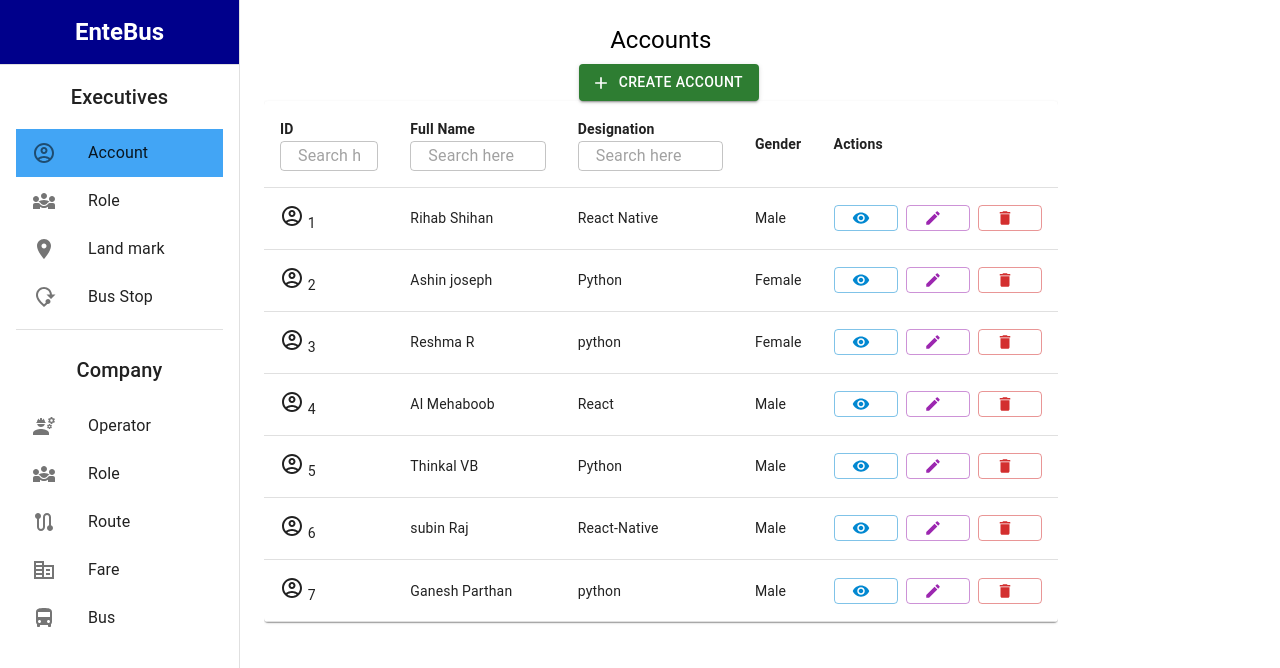
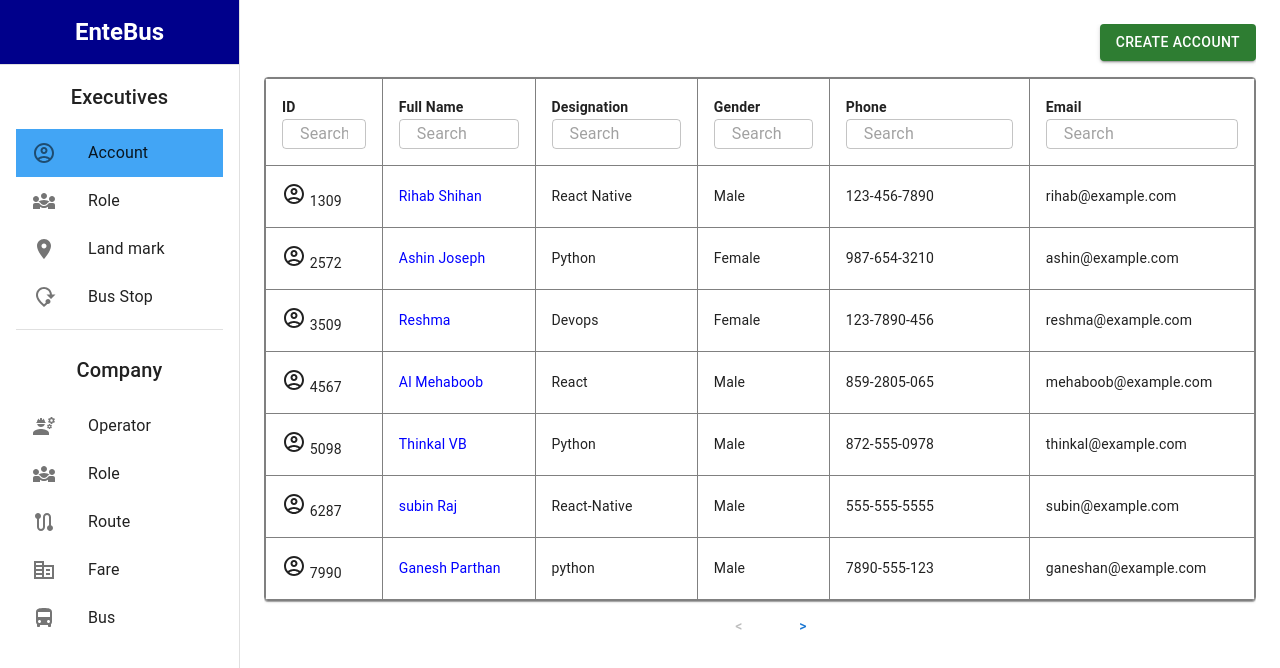
Before and after one commit to NixbugSoftwares/executive-app, a React (Vite) app: page /account in a window 1280 px wide. Shown: the top 668 px of the page. Built offline with nearby package versions, Linux system fonts and the light colour scheme.

Commit message:
Updated Accounting list , also added new features like pagination and other.

```diff
--- a/src/screens/accountpage/AccountListingPage.tsx
+++ b/src/screens/accountpage/AccountListingPage.tsx
@@ -1,6 +1,5 @@
 import React, { useState } from "react";
-import { Table, TableBody, TableCell, TableContainer, TableHead, TableRow, Paper, TextField, Box, Button, Typography, Stack } from "@mui/material";
-import { Edit as EditIcon, Visibility as VisibilityIcon, Delete as DeleteIcon } from '@mui/icons-material';
+import { Table, TableBody, TableCell, TableContainer, TableHead, TableRow, Paper, TextField, Box, Button, Typography, TablePagination } from "@mui/material";
 import { useNavigate } from "react-router-dom";
 import AccountCircleOutlinedIcon from '@mui/icons-material/AccountCircleOutlined';
 import AccountDetailsCard from "./AccountDetailsCard";
@@ -16,143 +15,252 @@ interface Account {
   email: string;
   phoneNumber: string;
   status: string;
-}
+  role: {
+    roleName: string;
+    permissions: string[];
+  };
+};
 
 const AccountListingTable = () => {
   const data: Account[] = [
-    { id: 1, fullName: "Rihab Shihan", username: "rihab", password: "rihab@123", gender: "Male", designation: "React Native", email: "rihab@example.com", phoneNumber: "123-456-7890", status: "Active" },
-    { id: 2, fullName: "Ashin joseph", username: "Ashin", password: "ashin123", gender: "Female", designation: "Python", email: "ashin@example.com", phoneNumber: "987-654-3210", status: "Active" },
-    { id: 3, fullName: "Reshma R", username: "reshma ", password: "reshma123", gender: "Female", designation: "python", email: "rershma@example.com", phoneNumber: "555-555-5555", status: "Active" },
-    { id: 4, fullName: "Al Mehaboob", username: " mehaboob ", password: "al123", gender: "Male", designation: "React", email: "allu@example.com", phoneNumber: "2345678901", status: "Active" },
-    { id: 5, fullName: "Thinkal VB", username: "thinkal ", password: "thinkal123", gender: "Male", designation: "Python", email: "thinkal@example.com", phoneNumber: "555-555-5555", status: "inactive" },
-    { id: 6, fullName: "subin Raj", username: "subin ", password: "subin123", gender: "Male", designation: "React-Native", email: "subin@example.com", phoneNumber: "555-555-5555", status: "inactive" },
-    { id: 7, fullName: "Ganesh Parthan", username: "ganeshan ", password: "ganeshan123", gender: "Male", designation: "python", email: "ganeshan@example.com", phoneNumber: "555-555-5555", status: "inactive" },
+    { id: 1309, fullName: "Rihab Shihan", username: "rihab", password: "rihab@123", gender: "Male", designation: "React Native", email: "rihab@example.com", phoneNumber: "123-456-7890", status: "Active", role: { roleName: "Admin", permissions: [" managerole", "managelandmark "] } },
+    { id: 2572, fullName: "Ashin Joseph", username: "ashin", password: "ashin123", gender: "Female", designation: "Python", email: "ashin@example.com", phoneNumber: "987-654-3210", status: "Active", role: { roleName: "Admin", permissions: ["manageexecutive", "managelandmark", "managecompany"] } },
+    { id: 3509, fullName: "Reshma", username: "reshma", password: "reshma@123", gender: "Female", designation: "Devops", email: "reshma@example.com", phoneNumber: "123-7890-456", status: "inactive", role: { roleName: "Admin", permissions: ["manageexecutive", "managelandmark"] } },
+    { id: 4567, fullName: "Al Mehaboob", username: "mehaboob", password: "mehaboob@123", gender: "Male", designation: "React", email: "mehaboob@example.com", phoneNumber: "859-2805-065", status: "inactive", role: { roleName: "Admin", permissions: ["manageexecutive", "managerole", "managelandmark"] } },
+    { id: 5098, fullName: "Thinkal VB", username: "thinkal ", password: "thinkal123", gender: "Male", designation: "Python", email: "thinkal@example.com", phoneNumber: "872-555-0978", status: "inactive", role: { roleName: "Admin", permissions: ["manageexecutive", "managerole", "managelandmark", "managecompany"] } },
+    { id: 6287, fullName: "subin Raj", username: "subin ", password: "subin123", gender: "Male", designation: "React-Native", email: "subin@example.com", phoneNumber: "555-555-5555", status: "inactive", role: { roleName: "Admin", permissions: ["manageexecutive, managerole", "managelandmark", "managecompany"] } },
+    { id: 7990, fullName: "Ganesh Parthan", username: "ganeshan ", password: "ganeshan123", gender: "Male", designation: "python", email: "ganeshan@example.com", phoneNumber: "7890-555-123", status: "inactive", role: { roleName: "Admin", permissions: ["manageexecutive", "managerole", "managelandmark", "managecompany"] } },
+    { id: 1309, fullName: "Leomessi", username: "rihab", password: "rihab@123", gender: "Male", designation: "React Native", email: "rihab@example.com", phoneNumber: "123-456-7890", status: "Active", role: { roleName: "Admin", permissions: [" managerole", "managelandmark "] } },
+    { id: 2572, fullName: "C.ronaldo", username: "ashin", password: "ashin123", gender: "Female", designation: "Python", email: "ashin@example.com", phoneNumber: "987-654-3210", status: "Active", role: { roleName: "Admin", permissions: ["manageexecutive", "managelandmark", "managecompany"] } },
+    { id: 3509, fullName: "Neymar", username: "reshma", password: "reshma@123", gender: "Female", designation: "Devops", email: "reshma@example.com", phoneNumber: "123-7890-456", status: "inactive", role: { roleName: "Admin", permissions: ["manageexecutive", "managelandmark"] } },
+    { id: 4567, fullName: "Maradona", username: "mehaboob", password: "mehaboob@123", gender: "Male", designation: "React", email: "mehaboob@example.com", phoneNumber: "859-2805-065", status: "inactive", role: { roleName: "Admin", permissions: ["manageexecutive", "managerole", "managelandmark"] } },
+    { id: 5098, fullName: "J.cryuff", username: "thinkal ", password: "thinkal123", gender: "Male", designation: "Python", email: "thinkal@example.com", phoneNumber: "872-555-0978", status: "inactive", role: { roleName: "Admin", permissions: ["manageexecutive", "managerole", "managelandmark", "managecompany"] } },
+    { id: 6287, fullName: "Zidane", username: "subin ", password: "subin123", gender: "Male", designation: "React-Native", email: "subin@example.com", phoneNumber: "555-555-5555", status: "inactive", role: { roleName: "Admin", permissions: ["manageexecutive, managerole", "managelandmark", "managecompany"] } },
+    { id: 7990, fullName: "Lamin Yamal", username: "ganeshan ", password: "ganeshan123", gender: "Male", designation: "python", email: "ganeshan@example.com", phoneNumber: "7890-555-123", status: "inactive", role: { roleName: "Admin", permissions: ["manageexecutive", "managerole", "managelandmark", "managecompany"] } },
+
   ];
 
   const navigate = useNavigate();
-  const handleNavigate = () => {
-    navigate("/account/create");
-  };
+  const [selectedAccount, setSelectedAccount] = useState<Account | null>(null);
+  const [search, setSearch] = useState({ id: "", fullName: "", designation: "", gender: "", email: "", phoneNumber: "" });
 
-  const [selectedAccount, setSelectedAccount] = useState<Account | null>(null);
-  const [search, setSearch] = useState({ id: "", fullName: "", designation: "", gender: "" });
+  const [page, setPage] = useState(0);
+  const rowsPerPage = 7;
 
   const handleRowClick = (account: Account) => {
     setSelectedAccount(account);
   };
 
-  const handleSearchChange = (e: React.ChangeEvent<HTMLInputElement | HTMLTextAreaElement>, column: string) => {
+  const handleSearchChange = (e: React.ChangeEvent<HTMLInputElement | HTMLTextAreaElement>, column: keyof typeof search) => {
     setSearch((prev) => ({ ...prev, [column]: (e.target as HTMLInputElement).value }));
   };
 
-
-  // **🔹 Filter Data Based on Search Input**
   const filteredData = data.filter((row) =>
     row.id.toString().toLowerCase().includes(search.id.toLowerCase()) &&
     row.fullName.toLowerCase().includes(search.fullName.toLowerCase()) &&
     row.designation.toLowerCase().includes(search.designation.toLowerCase()) &&
-    row.gender.toLowerCase().includes(search.gender.toLowerCase())
+    row.gender.toLowerCase().includes(search.gender.toLowerCase()) &&
+    row.email.toLowerCase().includes(search.email.toLowerCase()) &&
+    row.phoneNumber.toLowerCase().includes(search.phoneNumber.toLowerCase())
   );
 
+  const handleChangePage = (event: React.MouseEvent<HTMLButtonElement> | null, newPage: number) => {
+    setPage(newPage);
+  };
+
   return (
-    <Box sx={{ display: "flex", width: "100%", height: "100vh", overflow: "hidden" }}>
-      {/* Table Section - Default 80%, Shrinks to 60% when details are visible */}
+    <Box
+      sx={{
+        display: "flex",
+        flexDirection: { xs: "column", md: "row" },
+        width: "100%",
+        height: "100vh",
+        overflow: "hidden",
+        gap: 2
+      }}
+    >
+
       <Box
         sx={{
-          flex: selectedAccount ? "0 0 60%" : "0 0 80%",
-          maxWidth: selectedAccount ? "60%" : "80%",
+          flex: selectedAccount ? { xs: "0 0 100%", md: "0 0 65%" } : "0 0 100%",
+          maxWidth: selectedAccount ? { xs: "100%", md: "65%" } : "100%",
           transition: "all 0.3s ease",
-          overflow: "hidden",
+          overflow: "hidden", // Disable scrolling when no account is selected
+          overflowY: selectedAccount ? "auto" : "hidden", // Enable scrolling when details card is shown
         }}
       >
-        <Typography variant="h5" align="center" gutterBottom>
-          Accounts
-        </Typography>
-        <Button sx={{ ml: 2 }} variant="contained" color="success" startIcon={<AddIcon />} onClick={handleNavigate}>
+
+        <Button
+          sx={{
+            ml: 'auto',
+            mb: 2,
+            display: 'block',
+          }}
+          variant="contained"
+          color="success"
+
+          onClick={() => navigate("/account/create")}
+        >
           Create Account
         </Button>
 
-        <TableContainer component={Paper} sx={{ border: "1px thin gray", overflow: "hidden" }}>
+
+        <TableContainer component={Paper} sx={{ border: "1px solid gray",  overflowX: "auto" }}>
           <Table sx={{ borderCollapse: "collapse", width: "100%" }}>
             <TableHead>
               <TableRow>
-                <TableCell sx={{ border: "1px thin gray" }}>
+                {/* Table Headers */}
+                <TableCell sx={{ border: "1px solid gray" }}>
                   <b>ID</b>
                   <TextField
                     variant="outlined"
                     size="small"
-                    placeholder="Search here"
+                    placeholder="Search"
                     value={search.id}
                     onChange={(e) => handleSearchChange(e, "id")}
                     fullWidth
-                    onClick={(e) => e.stopPropagation()} // Prevents row click event
                     sx={{ "& .MuiInputBase-root": { height: 30, padding: "4px" } }}
                   />
                 </TableCell>
 
-                <TableCell sx={{ border: "1px thin gray" }}>
+                <TableCell sx={{ border: "1px solid gray" }}>
                   <b>Full Name</b>
                   <TextField
                     variant="outlined"
                     size="small"
-                    placeholder="Search here"
+                    placeholder="Search"
                     value={search.fullName}
                     onChange={(e) => handleSearchChange(e, "fullName")}
                     fullWidth
-                    onClick={(e) => e.stopPropagation()} // Prevents row click event
                     sx={{ "& .MuiInputBase-root": { height: 30, padding: "4px" } }}
                   />
                 </TableCell>
 
-                <TableCell sx={{ border: "1px thin gray" }}>
+                <TableCell sx={{ border: "1px solid gray" }}>
                   <b>Designation</b>
                   <TextField
                     variant="outlined"
                     size="small"
-                    placeholder="Search here"
+                    placeholder="Search"
                     value={search.designation}
                     onChange={(e) => handleSearchChange(e, "designation")}
                     fullWidth
-                    onClick={(e) => e.stopPropagation()} // Prevents row click event
                     sx={{ "& .MuiInputBase-root": { height: 30, padding: "4px" } }}
                   />
                 </TableCell>
 
-                <TableCell sx={{ border: "1px thin gray" }}>
+                <TableCell sx={{ border: "1px solid gray" }}>
                   <b>Gender</b>
+                  <TextField
+                    variant="outlined"
+                    size="small"
+                    placeholder="Search"
+                    value={search.gender}
+                    onChange={(e) => handleSearchChange(e, "gender")}
+                    fullWidth
+                    sx={{ "& .MuiInputBase-root": { height: 30, padding: "4px" } }}
+                  />
                 </TableCell>
-                <TableCell sx={{ border: "1px thin gray" }}>
-                  <b>Actions</b>
+
+                <TableCell sx={{ border: "1px solid gray", width: "200px" }}>
+                  <b>Phone</b>
+                  <TextField
+                    variant="outlined"
+                    size="small"
+                    placeholder="Search"
+                    value={search.phoneNumber}
+                    onChange={(e) => handleSearchChange(e, "phoneNumber")}
+                    fullWidth
+                    sx={{ "& .MuiInputBase-root": { height: 30, padding: "4px" } }}
+                  />
+                </TableCell>
+
+                <TableCell sx={{ border: "1px solid gray" }}>
+                  <b>Email</b>
+                  <TextField
+                    variant="outlined"
+                    size="small"
+                    placeholder="Search"
+                    value={search.email}
+                    onChange={(e) => handleSearchChange(e, "email")}
+                    fullWidth
+                    sx={{ "& .MuiInputBase-root": { height: 30, padding: "4px" } }}
+                  />
                 </TableCell>
               </TableRow>
             </TableHead>
 
             <TableBody>
-              {filteredData.map((row) => (
-                <TableRow key={row.id} hover sx={{ cursor: "pointer" }} onClick={() => handleRowClick(row)}>
-                  <TableCell sx={{ border: "1px thin gray" }}>
-                    <AccountCircleOutlinedIcon /> {row.id}
+              {filteredData.slice(page * rowsPerPage, page * rowsPerPage + rowsPerPage).map((row) => (
+                <TableRow key={row.id} hover>
+                  <TableCell sx={{ border: "1px solid gray" }}><AccountCircleOutlinedIcon /> {row.id}</TableCell>
+                  <TableCell
+                    sx={{ border: "1px solid gray", cursor: "pointer", color: "blue" }}
+                    onClick={() => handleRowClick(row)}
+                  >
+                    {row.fullName}
                   </TableCell>
-                  <TableCell sx={{ border: "1px thin gray" }}>{row.fullName}</TableCell>
-                  <TableCell sx={{ border: "1px thin gray" }}>{row.designation}</TableCell>
-                  <TableCell sx={{ border: "1px thin gray" }}>{row.gender}</TableCell>
-                  <TableCell sx={{ border: "1px thin gray" }}>
-                    <Stack direction="row" spacing={1}>
-                      <Button variant="outlined" color="info" size="small" startIcon={<VisibilityIcon />} onClick={(e) => e.stopPropagation()}></Button>
-                      <Button variant="outlined" color="secondary" size="small" startIcon={<EditIcon />} onClick={(e) => e.stopPropagation()}></Button>
-                      <Button variant="outlined" color="error" size="small" startIcon={<DeleteIcon />} onClick={(e) => e.stopPropagation()}></Button>
-                    </Stack>
-                  </TableCell>
+                  <TableCell sx={{ border: "1px solid gray" }}>{row.designation}</TableCell>
+                  <TableCell sx={{ border: "1px solid gray" }}>{row.gender}</TableCell>
+                  <TableCell sx={{ border: "1px solid gray" }}>{row.phoneNumber}</TableCell>
+                  <TableCell sx={{ border: "1px solid gray" }}>{row.email}</TableCell>
                 </TableRow>
               ))}
             </TableBody>
           </Table>
         </TableContainer>
+
+        {/* Pagination */}
+        <TablePagination
+            component="div"
+            count={filteredData.length}
+            page={page}
+            onPageChange={handleChangePage}
+            rowsPerPage={rowsPerPage}
+            rowsPerPageOptions={[]}
+            labelDisplayedRows={() => ''}  // Remove default label text
+            ActionsComponent={({ count, page, onPageChange }) => (
+              <Box sx={{ display: 'flex', justifyContent: 'center', alignItems: 'center' }}>
+                <Button
+                  onClick={(event) => onPageChange(event, page - 1)}
+                  disabled={page === 0}
+                  sx={{ padding: '5px 10px' }}
+                >
+                  &lt; {/* Left Arrow */}
+                </Button>
+                <Button
+                  onClick={(event) => onPageChange(event, page + 1)}
+                  disabled={page >= Math.ceil(count / rowsPerPage) - 1}
+                  sx={{ padding: '5px 10px' }}
+                >
+                  &gt; {/* Right Arrow */}
+                </Button>
+              </Box>
+            )}
+            sx={{
+              display: "flex",
+              justifyContent: "center", // Center the pagination
+              alignItems: "center",
+              padding: "10px 0",
+            }}
+         />
+
       </Box>
 
-      {/* Right Panel - Initially Hidden, Appears at 40% when a row is clicked */}
+      {/* Right Side - Account Details Card */}
       {selectedAccount && (
-        <Box sx={{ flex: "0 0 40%", maxWidth: "40%", transition: "all 0.3s ease", bgcolor: "grey.100", p: 2, ml: 2 }}>
+        <Box
+          sx={{
+            flex: { xs: "0 0 100%", md: "0 0 35%" },
+            maxWidth: { xs: "100%", md: "35%" },
+            transition: "all 0.3s ease",
+            bgcolor: "grey.100",
+            p: 2,
+            mt: { xs: 2, md: 0 },
+            overflowY: "auto", // Enable scrolling for the details card
+            height: "100%",      // Ensure the card is tall enough to allow scrolling
+          }}
+        >
           <AccountDetailsCard account={selectedAccount} onUpdate={() => {}} onDelete={() => {}} onBack={() => setSelectedAccount(null)} />
         </Box>
       )}
```
